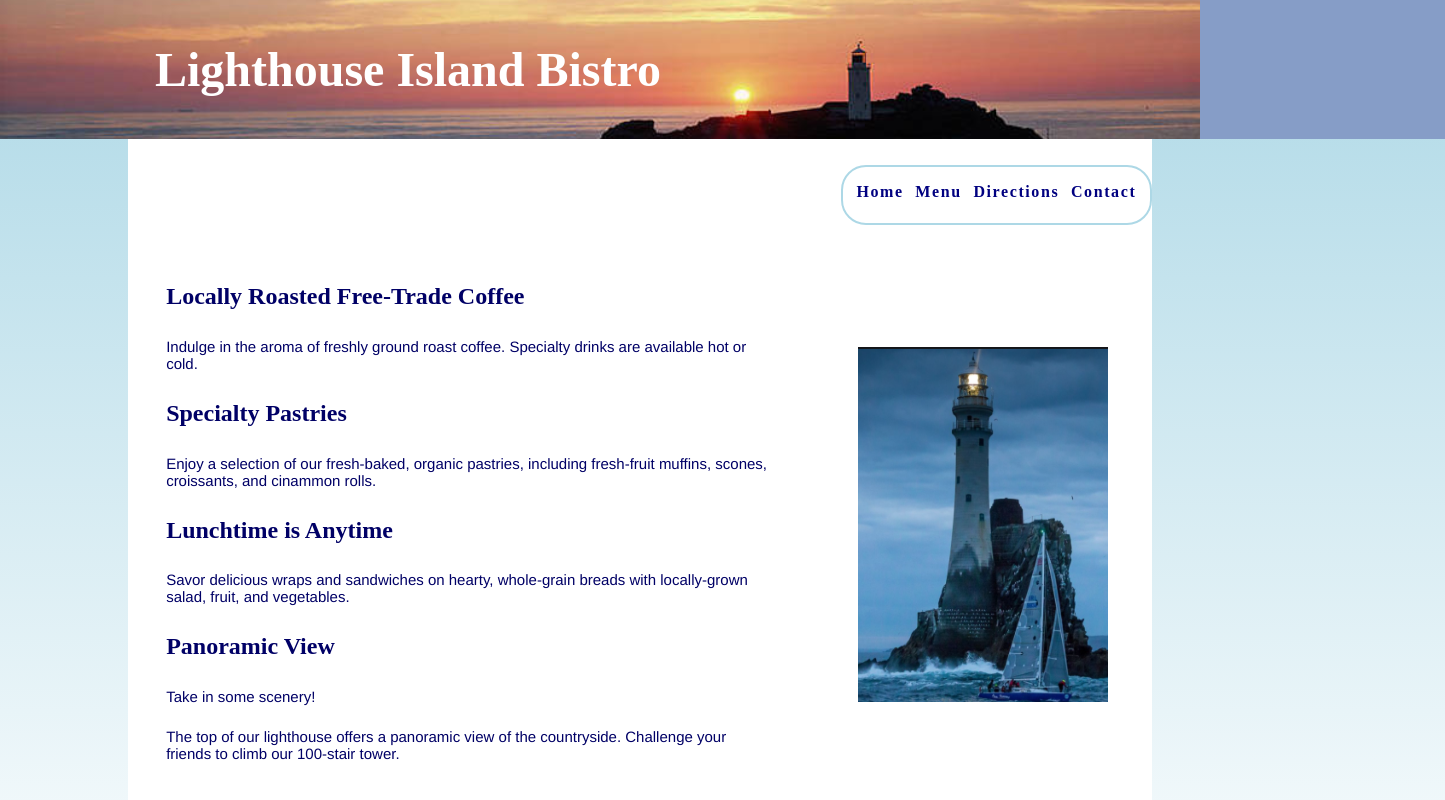
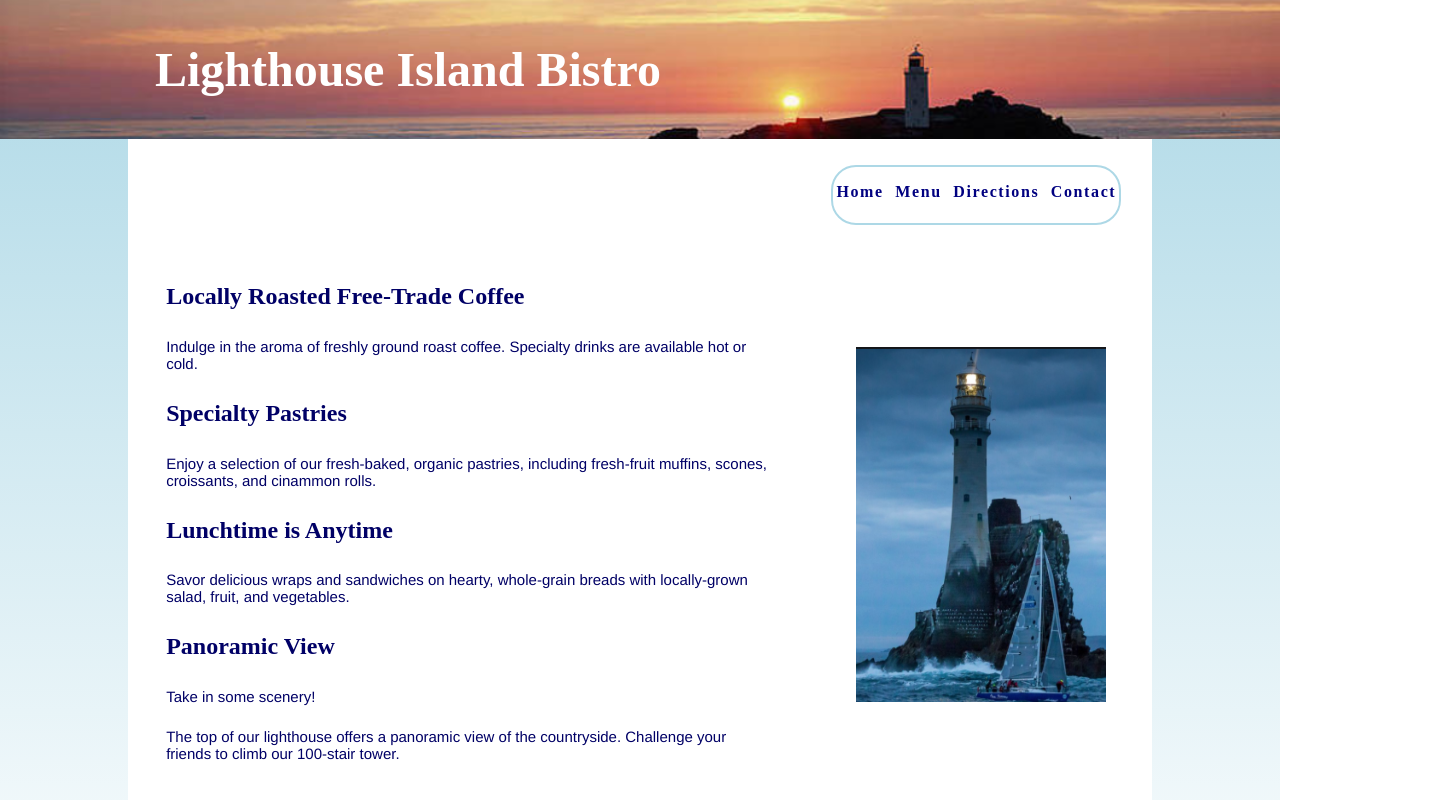
Before and after one commit to fkadir/CMPU4063-Bistro, a plain HTML site: page index.html in a window 1280 px wide. Shown: the top 800 px of the page, 1445 px wide, since content can reach past the window. Drawn offline with Linux system fonts and the light colour scheme.

Commit message:
Labs done for CMPU4063 until 13-3-2022

```diff
--- a/lighthouse.css
+++ b/lighthouse.css
@@ -4,17 +4,18 @@
   min-height: 100vh;
 }
 
-body{background-image: linear-gradient(lightblue, white); margin:0;}
+body{width: auto; background-image: linear-gradient(lightblue, white); margin:0;}
 header { background-color: #869dc7;
         font-size: 150%;
-        padding: 10px 10px 10px 155px;
+        text-align: center;
+        padding: 10px 5%;
         background-image: url(lighthouselogo.png);
         background-repeat: no-repeat;
+        background-size: cover;
         color:white;
         position: -webkit-sticky; /* Safari */
         position:sticky;
         top:0%;
-        width:100%;
 }
 footer {font-size:70%;
          padding: 0;
@@ -28,31 +29,25 @@ nav ul { list-style-type: none;padding: 0;}
 nav li{display:inline; margin:3px;}
 a:link,a:visited{color:navy; text-decoration: none;}
 
-#floatright { margin: 10px;float: right; }
-#bottomnav {text-align:center; width:30%; margin-left: auto; margin-right: auto;}
 #maincontent {padding:5%;}
-#mainnav a:hover{color:pink;}
 #wrapper { background-color: white;
            color: #000066;
            width: 80%;
            margin: 0 auto;
-           min-width: 960px;
            padding-top:2%;
 }
-/* #mainnav {
-    display: flex;
-    justify-content: flex-end;
-} */
+#mainnav {margin: 0 5%;}
+#mainnav a:hover{color:pink;}
 #menu {
-     width: 30%;
+     width: auto;
      letter-spacing:0.1em;
      font-weight: bold;
      border: 2px solid lightblue;
      border-radius: 25px;
      text-align:center;
 }
-#image-place{align-items: flex-start;}
-
+#image-place{margin-left: auto; margin-right: auto; padding: 0 5% 5% 5%;}
+#bottomnav {text-align:center; width:50%; margin-left: auto; margin-right: auto;}
 
 
 @media (min-width: 600px) {
@@ -62,54 +57,22 @@ a:link,a:visited{color:navy; text-decoration: none;}
              grid-template-rows: 60px 600px;
   }
 
-  body{background-image: linear-gradient(lightblue, white); margin:0;}
-  header { background-color: #869dc7;
-          font-size: 150%;
+  header {
+          text-align: left;
           padding: 10px 10px 10px 155px;
-          background-image: url(lighthouselogo.png);
-          background-repeat: no-repeat;
-          color:white;
-          position: -webkit-sticky; /* Safari */
-          position:sticky;
-          top:0%;
-          width:100%;
+          width:auto;
   }
-  footer {font-size:70%;
-           padding: 0;
-           clear: both;
-           background:pink;
-           height:40%;
-  }
-  p{font: 15px Helvetica; padding:4px;}
-  h2{padding: 4px;}
-  nav ul { list-style-type: none;padding: 0;}
-  nav li{display:inline; margin:3px;}
-  a:link,a:visited{color:navy; text-decoration: none;}
 
-  #floatright { margin: 10px;float: right; }
-  #bottomnav {text-align:center; width:30%; margin-left: auto; margin-right: auto;}
-  #maincontent {padding:5%;}
-  #mainnav a:hover{color:pink;}
-  #wrapper { background-color: white;
-             color: #000066;
-             width: 80%;
-             margin: 0 auto;
-             min-width: 960px;
-             padding-top:2%;
-  }
   #mainnav {
       display: flex;
       justify-content: flex-end;
+      padding: 0 3%;
+      margin: 0;
       grid-column: 1/span 2;
       grid-row: 1;
   }
-  #menu {
-  	   width: 30%;
-  	   letter-spacing:0.1em;
-  	   font-weight: bold;
-       border: 2px solid lightblue;
-       border-radius: 25px;
-       text-align:center;
-  }
-  #image-place{align-content: center; justify-content: center;padding: 10%;}
+
+  #image-place{align-content: center; justify-content: center;padding: 10% 0;}
+  #floatright { margin: 10px;float: right; }
+  #bottomnav {width:30%;}
 }
```
